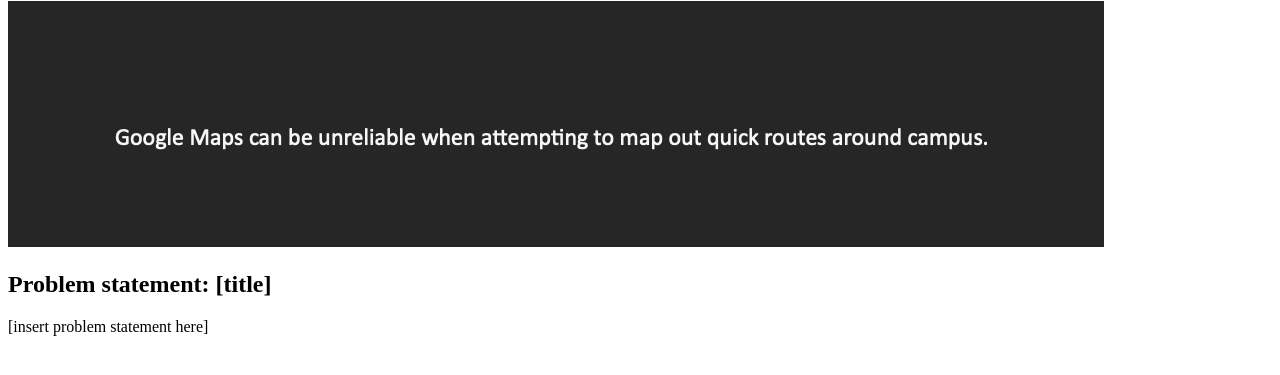
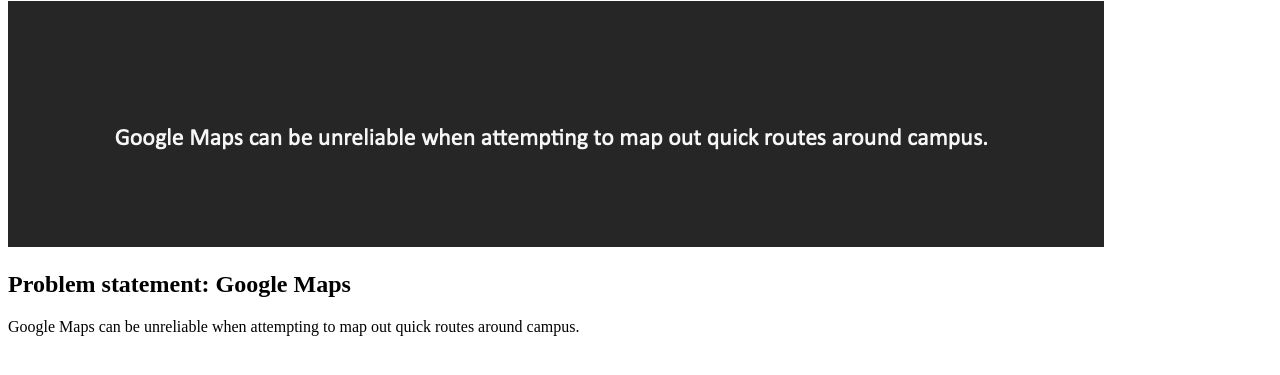
Before and after one commit to t-leaph/t-leaph.github.io, a plain HTML site: page index.html in a window 1280 px wide. Shown: the part 79-454 px from the top of the page. Drawn offline with Linux system fonts and the light colour scheme.

Commit message:
Add files via upload

```diff
--- a/index.html
+++ b/index.html
@@ -8,9 +8,9 @@
         <section class="assign">
             <img src="images/problem-statement.jpg" />
             <section class="assign-det">
-                <h2>Problem statement: [title]</h2>
+                <h2>Problem statement: Google Maps</h2>
                 <p>
-                    [insert problem statement here]
+                    Google Maps can be unreliable when attempting to map out quick routes around campus.
                 <p>
             </section>
         </section>
```
